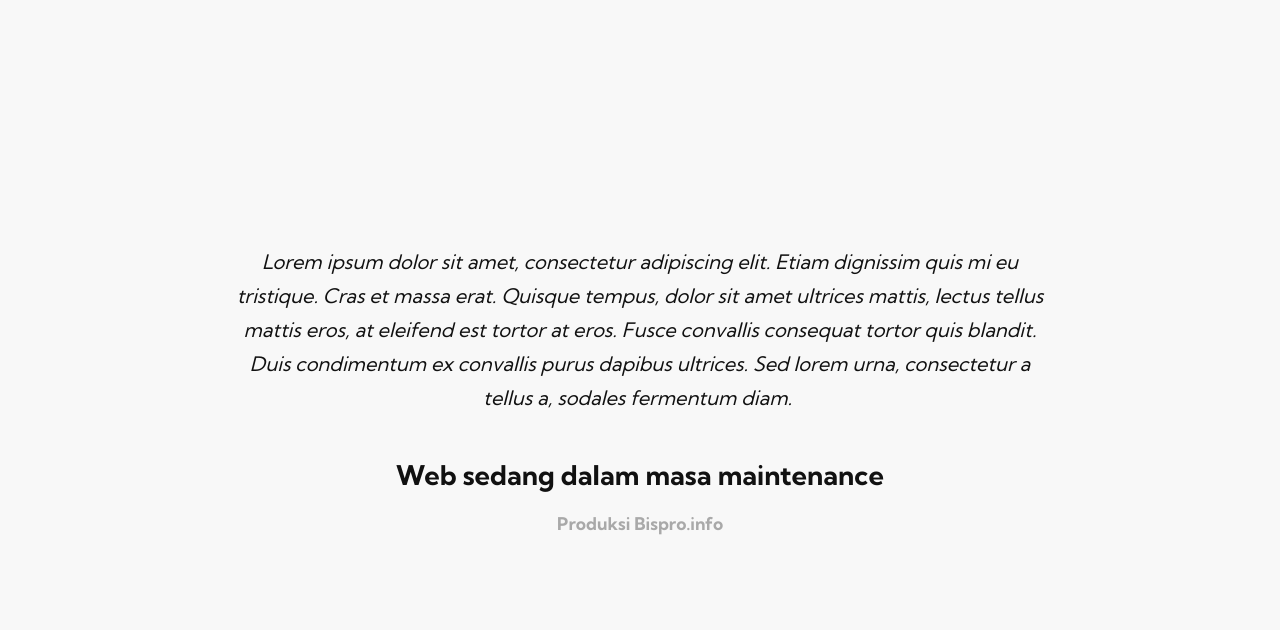
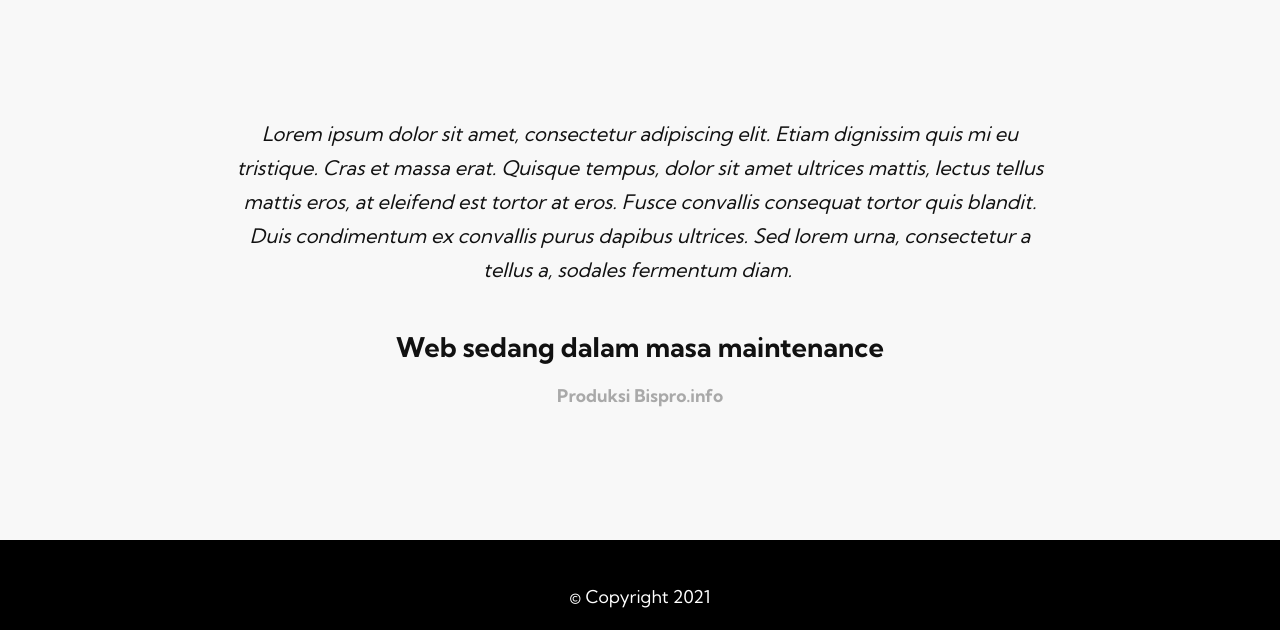
Before and after one commit to cemet-boa/ProsesPembuatan, a plain HTML site: page index.html in a window 1280 px wide. Shown: the part 170-800 px from the top of the page. Drawn offline with Linux system fonts and the light colour scheme.

Commit message:
create github pages

```diff
--- a/assets/mobirise/css/mbr-additional.css
+++ b/assets/mobirise/css/mbr-additional.css
@@ -623,6 +623,8 @@ section.lazy-placeholder:after {
   background-color: #f8f8f8;
 }
 .cid-skBcZ2iiOS {
+  padding-top: 120px;
+  padding-bottom: 120px;
   background-color: #f8f8f8;
 }
 .cid-skBcKVgMNg {
--- a/index.html
+++ b/index.html
@@ -39,7 +39,7 @@
     </div>
 </section>
 
-<section class="content001 cid-skBcZ2iiOS mbr-fullscreen" id="content001-8">
+<section class="content001 cid-skBcZ2iiOS" id="content001-8">
 
 
     <div class="container">
```
Also changed, not shown: 1 other file.
